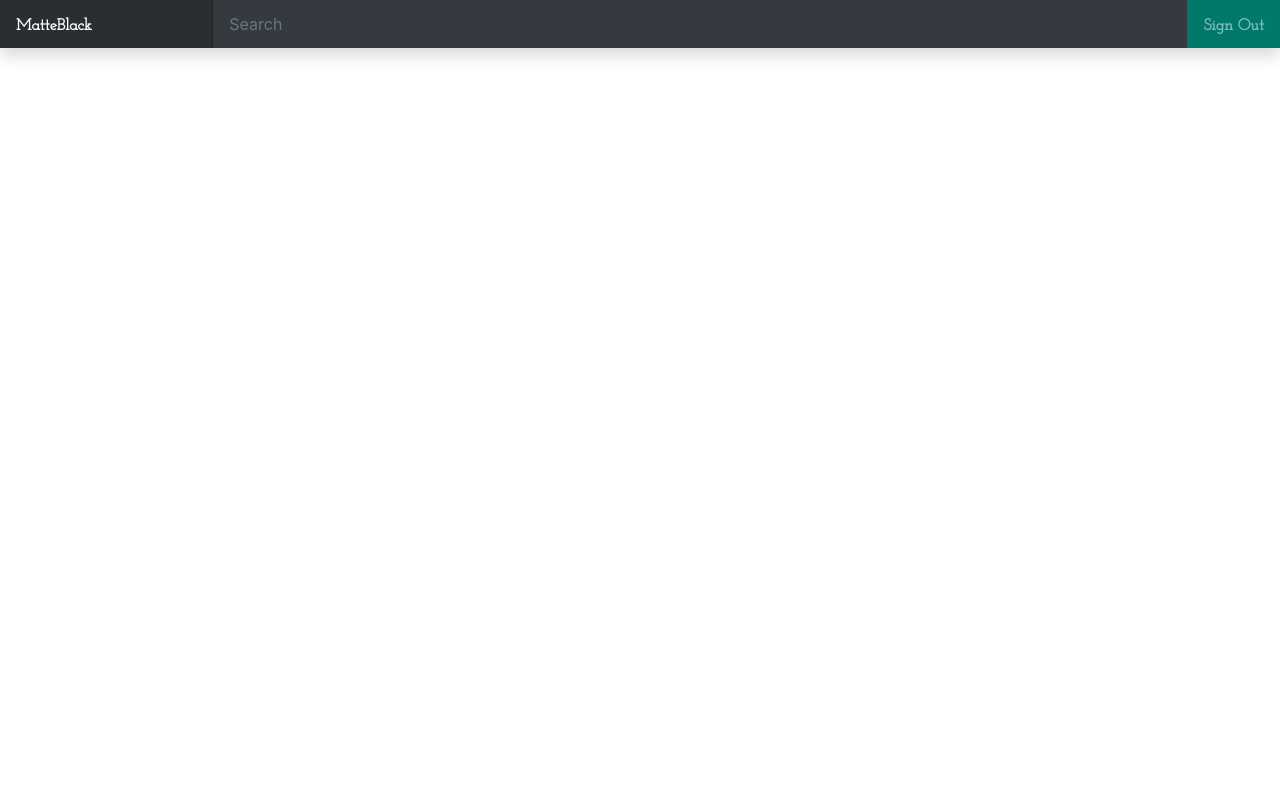
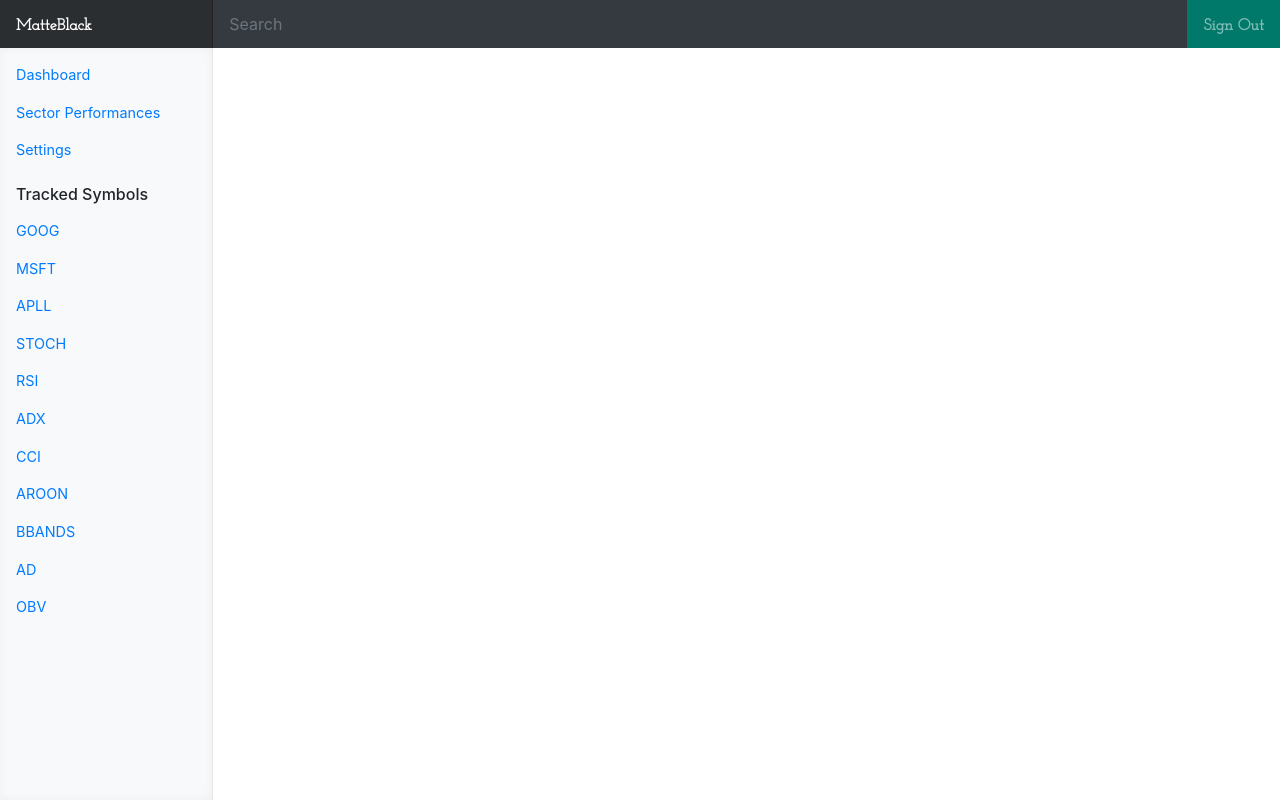
Before and after one commit to ishaansaxena/MatteBlack, a Django app: page /s/ in a window 1280 px wide. Run offline with Django 3.2, Linux system fonts and the light colour scheme; some libraries are stand-ins or nearby versions.

Commit message:
Add sidebar skeleton for dashboard

```diff
--- a/server/static/css/dashboard.css
+++ b/server/static/css/dashboard.css
@@ -8,6 +8,9 @@
 
 .jo-slab, .navbar .navbar-brand, .navbar .btn-nav {
   font-family: "Josefin Slab", serif; }
+
+body {
+  font-size: 0.9rem; }
 
 .navbar .navbar-brand {
   padding: 0.85rem 1rem 0.65rem 1rem;
@@ -25,10 +28,32 @@
     border-color: transparent;
     color: #FFFFFF; }
 .navbar .btn-nav {
-  padding: 0.35rem 1rem 0.15rem 1rem;
+  padding: 0.35rem 0 0.15rem 0;
   font-size: 1rem;
   font-weight: bolder;
   color: #FFFFFF;
   background: #00796B; }
 
+.sidebar {
+  position: fixed;
+  top: 0;
+  bottom: 0;
+  left: 0;
+  z-index: 99;
+  padding: 3rem 0 0 0;
+  background: red;
+  box-shadow: inset -1px 0 0 rgba(34, 34, 34, 0.05); }
+  .sidebar .sidebar-sticky {
+    position: sticky;
+    top: 0;
+    height: calc(100vh - 3rem);
+    padding-top: 0.5rem;
+    overflow-x: hidden;
+    overflow-y: auto;
+    box-shadow: inset -1px 0 10px rgba(34, 34, 34, 0.05); }
+    .sidebar .sidebar-sticky .nav {
+      margin-bottom: 1rem; }
+    .sidebar .sidebar-sticky .sidebar-heading {
+      padding-left: 1rem; }
+
 /*# sourceMappingURL=dashboard.css.map */
--- a/server/static/sass/dashboard.sass
+++ b/server/static/sass/dashboard.sass
@@ -1,4 +1,7 @@
 @import "_config.sass"
+
+body
+    font-size: 0.9rem
 
 .navbar
     .navbar-brand
@@ -23,8 +26,33 @@
 
     .btn-nav
         @extend .jo-slab
-        padding: 0.35rem 1rem 0.15rem 1rem
+        padding: 0.35rem 0 0.15rem 0
         font-size: 1rem
         font-weight: bolder
         color: $white
         background: $A200
+
+.sidebar
+    position: fixed
+    top: 0
+    bottom: 0
+    left: 0
+    z-index: 99
+    padding: 3rem 0 0 0
+    background: red
+    box-shadow: inset -1px 0 0 rgba($black, 0.05)
+
+    .sidebar-sticky
+        position: sticky
+        top: 0
+        height: calc(100vh - 3rem)
+        padding-top: 0.5rem
+        overflow-x: hidden
+        overflow-y: auto
+        box-shadow: inset -1px 0 10px rgba($black, 0.05)
+
+        .nav
+            margin-bottom: 1rem
+
+        .sidebar-heading
+            padding-left: 1rem
--- a/server/templates/dashboard.html
+++ b/server/templates/dashboard.html
@@ -22,12 +22,32 @@
     </head>
     <body>
         <!-- Navbar -->
-        <nav class="navbar navbar-dark fixed-top bg-dark flex-md-nowrap p-0 shadow">
-            <a class="navbar-brand col-md-2 mr-0" href="{% url 'home' %}">MatteBlack</a>
+        <nav class="navbar navbar-dark fixed-top bg-dark flex-md-nowrap p-0">
+            <a class="navbar-brand col-md-3 col-lg-2 mr-0" href="{% url 'home' %}">MatteBlack</a>
             <input class="form-control form-control-dark w-100" type="text" name="Search"
             placeholder="Search" aria-label="Search">
             {% block btn_nav %}{% endblock %}
         </nav>
+
+        <!-- Main Canvas -->
+        <div class="container-fluid">
+            <div class="row">
+                <nav class="col-md-3 col-lg-2 d-none d-md-block bg-light sidebar">
+                    <div class="sidebar-sticky">
+                        <ul class="nav flex-column">
+                            <li class="nav-item"><a class="nav-link" href="#">Dashboard</a></li>
+                            <!-- <li class="nav-item"><a class="nav-link" href="#">Stocks</a></li> -->
+                            <!-- <li class="nav-item"><a class="nav-link" href="#">Crypto</a></li> -->
+                            <!-- <li class="nav-item"><a class="nav-link" href="#">Forex</a></li> -->
+                            <li class="nav-item"><a class="nav-link" href="#">Sector Performances</a></li>
+                            <!-- <li class="nav-item"><a class="nav-link" href="#">Tracked Symbols</a></li> -->
+                            <li class="nav-item"><a class="nav-link" href="#">Settings</a></li>
+                        </ul>
+                        {% block sidebar %}{% endblock %}
+                    </div>
+                </nav>
+            </div>
+        </div>
 
         <!-- Data -->
         {% block content %}{% endblock %}
--- a/server/templates/stocks/index.html
+++ b/server/templates/stocks/index.html
@@ -16,6 +16,23 @@
     </ul>
 {% endblock %}
 
+{% block sidebar %}
+<div class="sidebar-heading h6">Tracked Symbols</div>
+<ul class="nav flex-column">
+    <li class="nav-item"><a class="nav-link" href="#">GOOG</a></li>
+    <li class="nav-item"><a class="nav-link" href="#">MSFT</a></li>
+    <li class="nav-item"><a class="nav-link" href="#">APLL</a></li>
+    <li class="nav-item"><a class="nav-link" href="#">STOCH</a></li>
+    <li class="nav-item"><a class="nav-link" href="#">RSI</a></li>
+    <li class="nav-item"><a class="nav-link" href="#">ADX</a></li>
+    <li class="nav-item"><a class="nav-link" href="#">CCI</a></li>
+    <li class="nav-item"><a class="nav-link" href="#">AROON</a></li>
+    <li class="nav-item"><a class="nav-link" href="#">BBANDS</a></li>
+    <li class="nav-item"><a class="nav-link" href="#">AD</a></li>
+    <li class="nav-item"><a class="nav-link" href="#">OBV</a></li>
+</ul>
+{% endblock %}
+
 {% block content %}
     <!-- For s:index -->
 
```
Also changed, not shown: server/templates/stocks/stock.html (+27 -0 lines), 1 other file.
